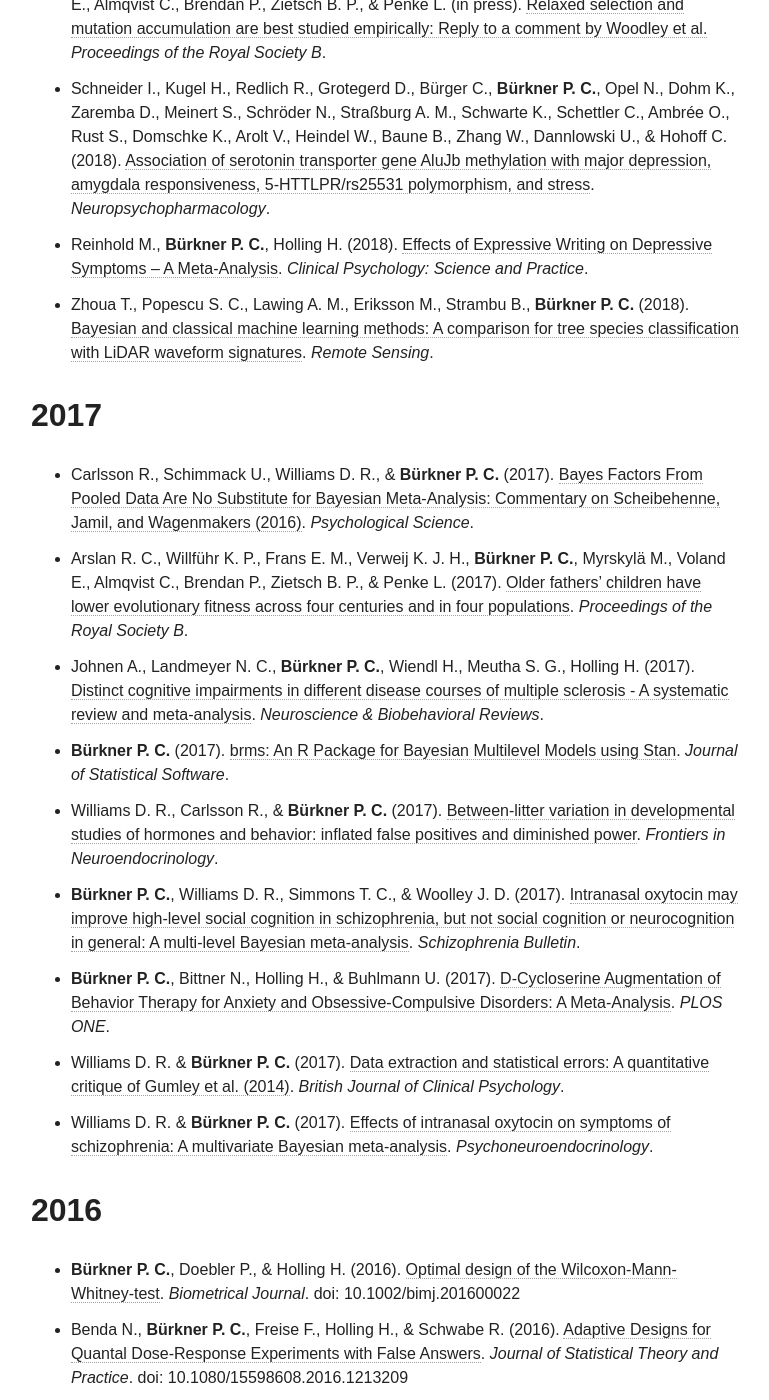
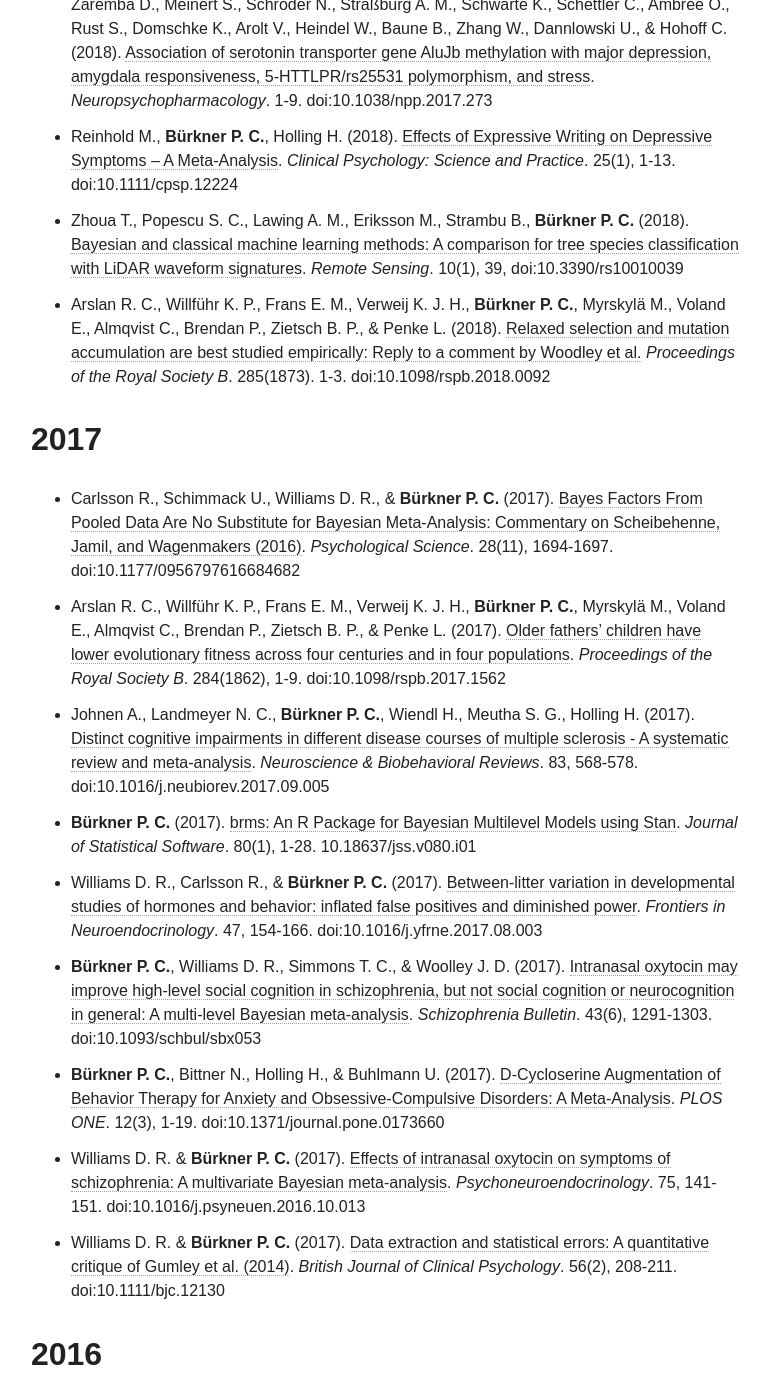
Before and after one commit to paul-buerkner/paul-buerkner.github.io, a Jekyll site: the page built from publications/index.md, in a window 1280 px wide and 1400 px high, scrolled down 968 px. Shown: the whole window, without its empty margins (255-1024 px from the left). Built offline with Jekyll 4.4.1, drawn with Linux system fonts in a browser that asks for light colours; nearby versions of some CDN libraries; some of the changed text lies outside the part shown.

Commit message:
update list of publications

```diff
--- a/publications/index.md
+++ b/publications/index.md
@@ -11,28 +11,28 @@ excerpt: "A list of my publications"
 
 
 ## 2018
-* Arslan R. C., Willführ K. P., Frans E. M., Verweij K. J. H., **Bürkner P. C.**, Myrskylä M., Voland E., Almqvist C., Brendan P., Zietsch B. P., & Penke L. (in press). [Relaxed selection and mutation accumulation are best studied empirically: Reply to a comment by Woodley et al.](http://rspb.royalsocietypublishing.org/content/285/1873/20180092) *Proceedings of the Royal Society B*.
-* Schneider I., Kugel H., Redlich R., Grotegerd D., Bürger C., **Bürkner P. C.**, Opel N., Dohm K., Zaremba D., Meinert S., Schröder N., Straßburg A. M., Schwarte K., Schettler C., Ambrée O., Rust S., Domschke K., Arolt V., Heindel W., Baune B., Zhang W., Dannlowski U., & Hohoff C. (2018). [Association of serotonin transporter gene AluJb methylation with major depression, amygdala responsiveness, 5-HTTLPR/rs25531 polymorphism, and stress](https://www.nature.com/articles/npp2017273). *Neuropsychopharmacology*.
-* Reinhold M., **Bürkner P. C.**, Holling H. (2018). [Effects of Expressive Writing on Depressive Symptoms – A Meta-Analysis](http://onlinelibrary.wiley.com/doi/10.1111/cpsp.12224/abstract). *Clinical Psychology: Science and Practice*.
-* Zhoua T., Popescu S. C., Lawing A. M., Eriksson M., Strambu B., **Bürkner P. C.** (2018). [Bayesian and classical machine learning methods: A comparison for tree species classification with LiDAR waveform signatures](http://www.mdpi.com/2072-4292/10/1/39). *Remote Sensing*.
+* Schneider I., Kugel H., Redlich R., Grotegerd D., Bürger C., **Bürkner P. C.**, Opel N., Dohm K., Zaremba D., Meinert S., Schröder N., Straßburg A. M., Schwarte K., Schettler C., Ambrée O., Rust S., Domschke K., Arolt V., Heindel W., Baune B., Zhang W., Dannlowski U., & Hohoff C. (2018). [Association of serotonin transporter gene AluJb methylation with major depression, amygdala responsiveness, 5-HTTLPR/rs25531 polymorphism, and stress](https://www.nature.com/articles/npp2017273). *Neuropsychopharmacology*. 1-9. doi:10.1038/npp.2017.273
+* Reinhold M., **Bürkner P. C.**, Holling H. (2018). [Effects of Expressive Writing on Depressive Symptoms – A Meta-Analysis](http://onlinelibrary.wiley.com/doi/10.1111/cpsp.12224/abstract). *Clinical Psychology: Science and Practice*. 25(1), 1-13. doi:10.1111/cpsp.12224
+* Zhoua T., Popescu S. C., Lawing A. M., Eriksson M., Strambu B., **Bürkner P. C.** (2018). [Bayesian and classical machine learning methods: A comparison for tree species classification with LiDAR waveform signatures](http://www.mdpi.com/2072-4292/10/1/39). *Remote Sensing*. 10(1), 39, doi:10.3390/rs10010039
+* Arslan R. C., Willführ K. P., Frans E. M., Verweij K. J. H., **Bürkner P. C.**, Myrskylä M., Voland E., Almqvist C., Brendan P., Zietsch B. P., & Penke L. (2018). [Relaxed selection and mutation accumulation are best studied empirically: Reply to a comment by Woodley et al.](http://rspb.royalsocietypublishing.org/content/285/1873/20180092) *Proceedings of the Royal Society B*. 285(1873). 1-3. doi:10.1098/rspb.2018.0092
 
 ## 2017
-* Carlsson R., Schimmack U., Williams D. R., & **Bürkner P. C.** (2017). [Bayes Factors From Pooled Data Are No Substitute for Bayesian Meta-Analysis: Commentary on Scheibehenne, Jamil, and Wagenmakers (2016)](http://journals.sagepub.com/eprint/9iwbZegivfVhDZqRk4Dy/full). *Psychological Science*.
-* Arslan R. C., Willführ K. P., Frans E. M., Verweij K. J. H., **Bürkner P. C.**, Myrskylä M., Voland E., Almqvist C., Brendan P., Zietsch B. P., & Penke L. (2017). [Older fathers’ children have lower evolutionary fitness across four centuries and in four populations](http://rspb.royalsocietypublishing.org/content/royprsb/284/1862/20171562.full.pdf). *Proceedings of the Royal Society B*.
-* Johnen A., Landmeyer N. C., **Bürkner P. C.**, Wiendl H., Meutha S. G., Holling H. (2017). [Distinct cognitive impairments in different disease courses of multiple sclerosis - A systematic review and meta-analysis](https://www.ncbi.nlm.nih.gov/pubmed/28890199). *Neuroscience & Biobehavioral Reviews*.
-* **Bürkner P. C.** (2017). [brms: An R Package for Bayesian Multilevel Models using Stan](https://www.jstatsoft.org/article/view/v080i01). *Journal of Statistical Software*.
-* Williams D. R., Carlsson R., & **Bürkner P. C.** (2017). [Between-litter variation in developmental studies of hormones and behavior: inflated false positives and diminished power](http://www.sciencedirect.com/science/article/pii/S0091302217300468). *Frontiers in Neuroendocrinology*.
-* **Bürkner P. C.**, Williams D. R., Simmons T. C., & Woolley J. D. (2017). [Intranasal oxytocin may improve high-level social cognition in schizophrenia, but not social cognition or neurocognition in general: A multi-level Bayesian meta-analysis](https://academic.oup.com/schizophreniabulletin/article-abstract/doi/10.1093/schbul/sbx053/3861667/Intranasal-Oxytocin-May-Improve-High-Level-Social?redirectedFrom=fulltext). *Schizophrenia Bulletin*.
-* **Bürkner P. C.**, Bittner N., Holling H., & Buhlmann U. (2017). [D-Cycloserine Augmentation of Behavior Therapy for Anxiety and Obsessive-Compulsive Disorders: A Meta-Analysis](http://journals.plos.org/plosone/article?id=10.1371/journal.pone.0173660). *PLOS ONE*.
-* Williams D. R. & **Bürkner P. C.** (2017). [Data extraction and statistical errors: A quantitative critique of Gumley et al. (2014)](http://onlinelibrary.wiley.com/doi/10.1111/bjc.12130/full). *British Journal of Clinical Psychology*.
-* Williams D. R. & **Bürkner P. C.** (2017). [Effects of intranasal oxytocin on symptoms of schizophrenia: A multivariate Bayesian meta-analysis](http://www.sciencedirect.com/science/article/pii/S0306453016302128). *Psychoneuroendocrinology*.
+* Carlsson R., Schimmack U., Williams D. R., & **Bürkner P. C.** (2017). [Bayes Factors From Pooled Data Are No Substitute for Bayesian Meta-Analysis: Commentary on Scheibehenne, Jamil, and Wagenmakers (2016)](http://journals.sagepub.com/eprint/9iwbZegivfVhDZqRk4Dy/full). *Psychological Science*. 28(11), 1694-1697. doi:10.1177/0956797616684682
+* Arslan R. C., Willführ K. P., Frans E. M., Verweij K. J. H., **Bürkner P. C.**, Myrskylä M., Voland E., Almqvist C., Brendan P., Zietsch B. P., & Penke L. (2017). [Older fathers’ children have lower evolutionary fitness across four centuries and in four populations](http://rspb.royalsocietypublishing.org/content/royprsb/284/1862/20171562.full.pdf). *Proceedings of the Royal Society B*. 284(1862), 1-9. doi:10.1098/rspb.2017.1562
+* Johnen A., Landmeyer N. C., **Bürkner P. C.**, Wiendl H., Meutha S. G., Holling H. (2017). [Distinct cognitive impairments in different disease courses of multiple sclerosis - A systematic review and meta-analysis](https://www.ncbi.nlm.nih.gov/pubmed/28890199). *Neuroscience & Biobehavioral Reviews*. 83, 568-578. doi:10.1016/j.neubiorev.2017.09.005
+* **Bürkner P. C.** (2017). [brms: An R Package for Bayesian Multilevel Models using Stan](https://www.jstatsoft.org/article/view/v080i01). *Journal of Statistical Software*. 80(1), 1-28. 10.18637/jss.v080.i01
+* Williams D. R., Carlsson R., & **Bürkner P. C.** (2017). [Between-litter variation in developmental studies of hormones and behavior: inflated false positives and diminished power](http://www.sciencedirect.com/science/article/pii/S0091302217300468). *Frontiers in Neuroendocrinology*. 47, 154-166. doi:10.1016/j.yfrne.2017.08.003
+* **Bürkner P. C.**, Williams D. R., Simmons T. C., & Woolley J. D. (2017). [Intranasal oxytocin may improve high-level social cognition in schizophrenia, but not social cognition or neurocognition in general: A multi-level Bayesian meta-analysis](https://academic.oup.com/schizophreniabulletin/article-abstract/doi/10.1093/schbul/sbx053/3861667/Intranasal-Oxytocin-May-Improve-High-Level-Social?redirectedFrom=fulltext). *Schizophrenia Bulletin*. 43(6), 1291-1303. doi:10.1093/schbul/sbx053
+* **Bürkner P. C.**, Bittner N., Holling H., & Buhlmann U. (2017). [D-Cycloserine Augmentation of Behavior Therapy for Anxiety and Obsessive-Compulsive Disorders: A Meta-Analysis](http://journals.plos.org/plosone/article?id=10.1371/journal.pone.0173660). *PLOS ONE*. 12(3), 1-19. doi:10.1371/journal.pone.0173660
+* Williams D. R. & **Bürkner P. C.** (2017). [Effects of intranasal oxytocin on symptoms of schizophrenia: A multivariate Bayesian meta-analysis](http://www.sciencedirect.com/science/article/pii/S0306453016302128). *Psychoneuroendocrinology*. 75, 141-151. doi:10.1016/j.psyneuen.2016.10.013
+* Williams D. R. & **Bürkner P. C.** (2017). [Data extraction and statistical errors: A quantitative critique of Gumley et al. (2014)](http://onlinelibrary.wiley.com/doi/10.1111/bjc.12130/full). *British Journal of Clinical Psychology*. 56(2), 208-211. doi:10.1111/bjc.12130
 
 ## 2016
-* **Bürkner P. C.**, Doebler P., & Holling H. (2016). [Optimal design of the Wilcoxon-Mann-Whitney-test](http://onlinelibrary.wiley.com/doi/10.1002/bimj.201600022/full). *Biometrical Journal*. doi: 10.1002/bimj.201600022
-* Benda N., **Bürkner P. C.**, Freise F., Holling H., & Schwabe R. (2016). [Adaptive Designs for Quantal Dose-Response Experiments with False Answers](http://www.tandfonline.com/doi/abs/10.1080/15598608.2016.1213209). *Journal of Statistical Theory and Practice*. doi: 10.1080/15598608.2016.1213209
+* **Bürkner P. C.**, Doebler P., & Holling H. (2016). [Optimal design of the Wilcoxon-Mann-Whitney-test](http://onlinelibrary.wiley.com/doi/10.1002/bimj.201600022/full). *Biometrical Journal*. 59(1), 25-40. doi:10.1002/bimj.201600022
+* Benda N., **Bürkner P. C.**, Freise F., Holling H., & Schwabe R. (2016). [Adaptive Designs for Quantal Dose-Response Experiments with False Answers](http://www.tandfonline.com/doi/abs/10.1080/15598608.2016.1213209). *Journal of Statistical Theory and Practice*. 11(3), 361-374. doi:10.1080/15598608.2016.1213209
 
 ## 2014
-* **Bürkner P. C.** & Doebler P. (2014). [Testing for Publication Bias in Diagnostic Meta-Analysis: A Simulation Study](http://onlinelibrary.wiley.com/doi/10.1002/sim.6177/full). *Statistics in Medicine*. doi: 10.1002/sim.6177
+* **Bürkner P. C.** & Doebler P. (2014). [Testing for Publication Bias in Diagnostic Meta-Analysis: A Simulation Study](http://onlinelibrary.wiley.com/doi/10.1002/sim.6177/full). *Statistics in Medicine*. 33(18), 3061-3077. doi:10.1002/sim.6177
 
 ## unpublished
 * Fleischer, C., Doebler, P., **Bürkner P. C.**, & Holling, H. (2017). [Adventure therapy effects on self-concept – A meta-analysis](https://osf.io/preprints/psyarxiv/c7y9a). *PsyArXiv preprint*.
```
